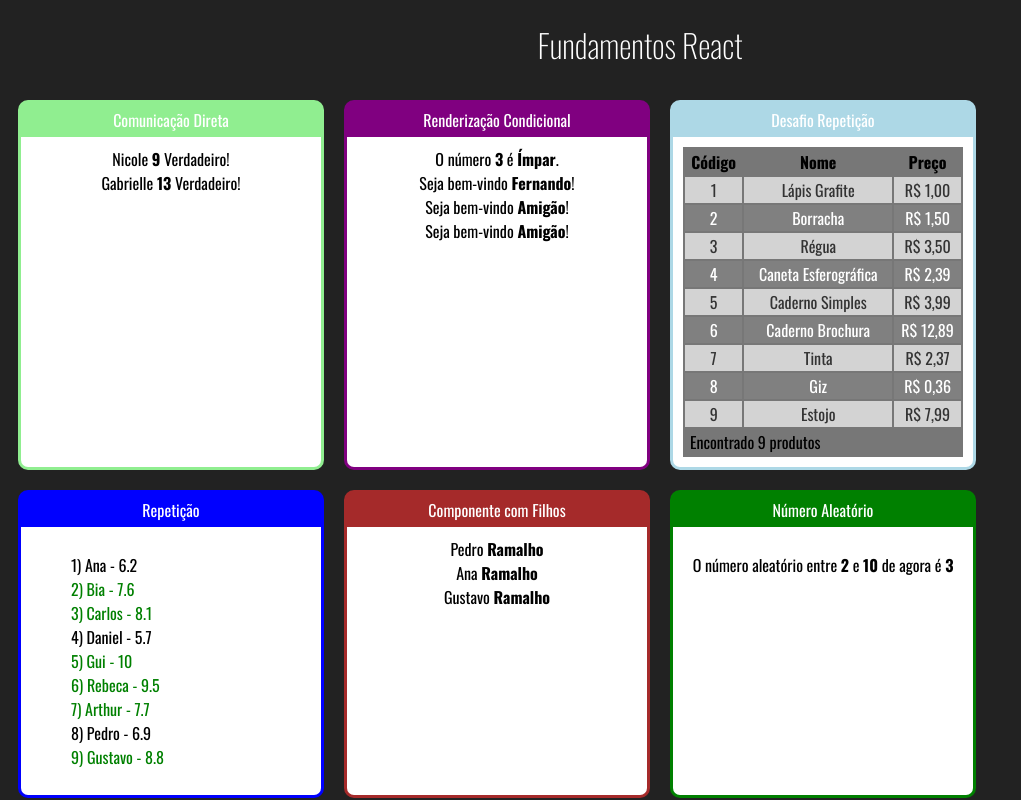
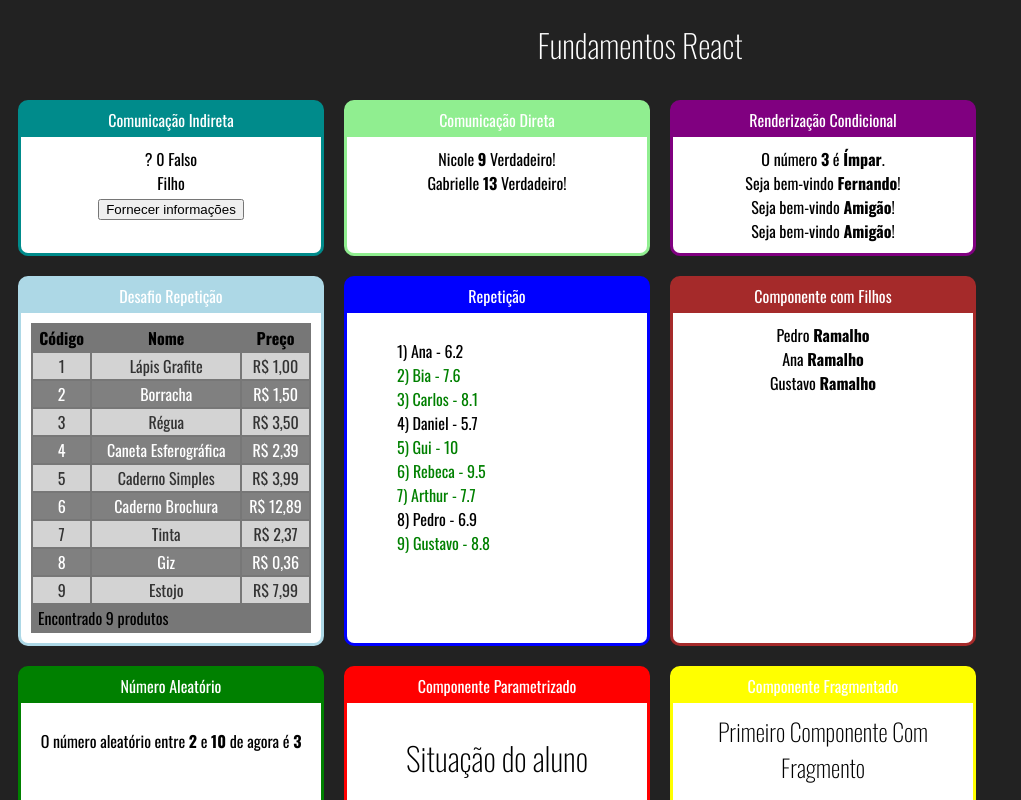
Before and after one commit to ricardojrm/react-redux.udemy, a React (Create React App) app in the folder fundamentos-react/: page / in a window 1280 px wide. Shown: the top 800 px of the page, without its empty margins (0-1021 px from the left). Built offline with nearby package versions, Linux system fonts and the light colour scheme.

Commit message:
Aula 34: Comunicação Indireta

```diff
--- a/fundamentos-react/src/App.jsx
+++ b/fundamentos-react/src/App.jsx
@@ -12,6 +12,7 @@ import Produtos from './components/repeticao/TabelaProduto';
 import ParOuImpar from './components/condicional/ParOuImpar';
 import UsuarioInfo from './components/condicional/UsuarioInfo';
 import DiretaPai from './components/comunicacao/DiretaPai';
+import IndiretaPai from './components/comunicacao/IndiretaPai';
 
 export default function App( props )
 {
@@ -19,6 +20,9 @@ export default function App( props )
         <div id="app">
             <h1>Fundamentos React</h1>
             <div id="cards">
+                <UICard titulo="Comunicação Indireta" color="darkcyan">
+                    <IndiretaPai/>
+                </UICard>
                 <UICard titulo="Comunicação Direta" color="lightgreen">
                     <DiretaPai />
                 </UICard>
--- /dev/null
+++ b/fundamentos-react/src/components/comunicacao/IndiretaFilho.jsx
@@ -0,0 +1,13 @@
+import React from 'react';
+
+export default function IndiretaFilho( {callback} )
+{
+    const cb = function ( e ) { callback( 'José Ricardo', 65, false ); };
+
+    return (
+        <div>
+            <div>Filho</div>
+            <button onClick={cb}>Fornecer informações</button>
+        </div>
+    );
+}
--- /dev/null
+++ b/fundamentos-react/src/components/comunicacao/IndiretaPai.jsx
@@ -0,0 +1,25 @@
+import React from 'react';
+import IndiretaFilho from './IndiretaFilho';
+
+export default function IndiretaPai()
+{
+    let nome = "?";
+    let idade = 0;
+    let nerd = false;
+
+    function preencherComponente( nome, idade, nerd )
+    {
+        console.log( nome, idade, nerd );
+    }
+
+    return (
+        <div>
+            <div>
+                <span>{nome}</span>&nbsp;
+                <span>{idade}</span>&nbsp;
+                <span>{nerd ? "Verdadeiro" : "Falso"}</span>
+            </div>
+            <IndiretaFilho callback={preencherComponente} />
+        </div>
+    );
+}
```
